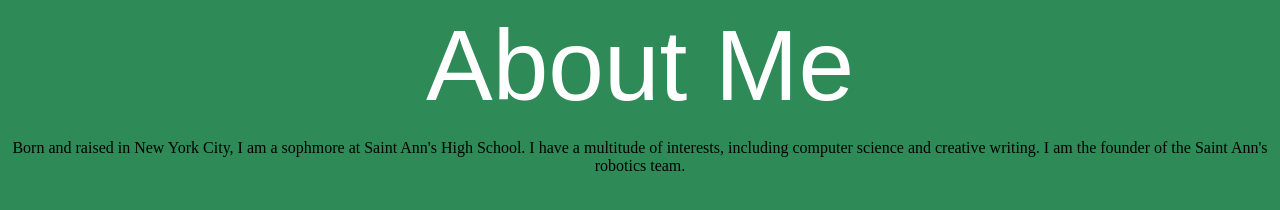
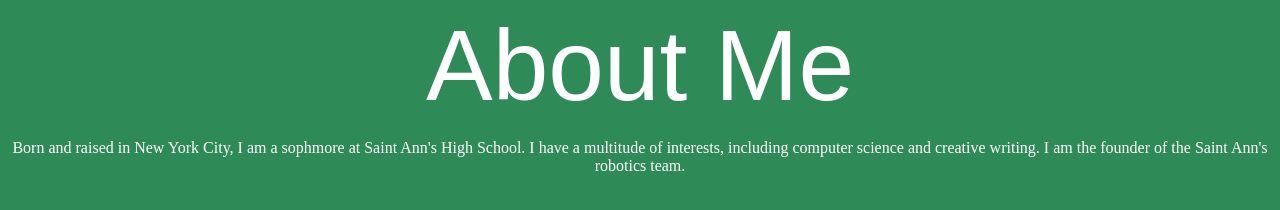
Before and after one commit to laialitapper/laialitapper.github.io, a plain HTML site: page about.html in a window 1280 px wide. Drawn offline with Linux system fonts and the light colour scheme.

Commit message:
Update about.html

```diff
--- a/about.html
+++ b/about.html
@@ -3,10 +3,11 @@
 <body style="background-color:seagreen">
 <center>
     <h id="heading" style="color:white ">About Me</h>
-    <p>Born and raised in New York City, I am a sophmore at Saint Ann's High School. I have a multitude of interests, including computer science and creative writing. I am the founder of the Saint Ann's robotics team.</p>
+    <p id="blurb" style="color:white">Born and raised in New York City, I am a sophmore at Saint Ann's High School. I have a multitude of interests, including computer science and creative writing. I am the founder of the Saint Ann's robotics team.</p>
 </center>
 <script>
     document.getElementById("heading").style.font = "100px ariel, sans-serif";
+    document.getElementById("heading").style.font = "30 ariel, sans-serif";
 </script>
 </body>
 </html>
```
